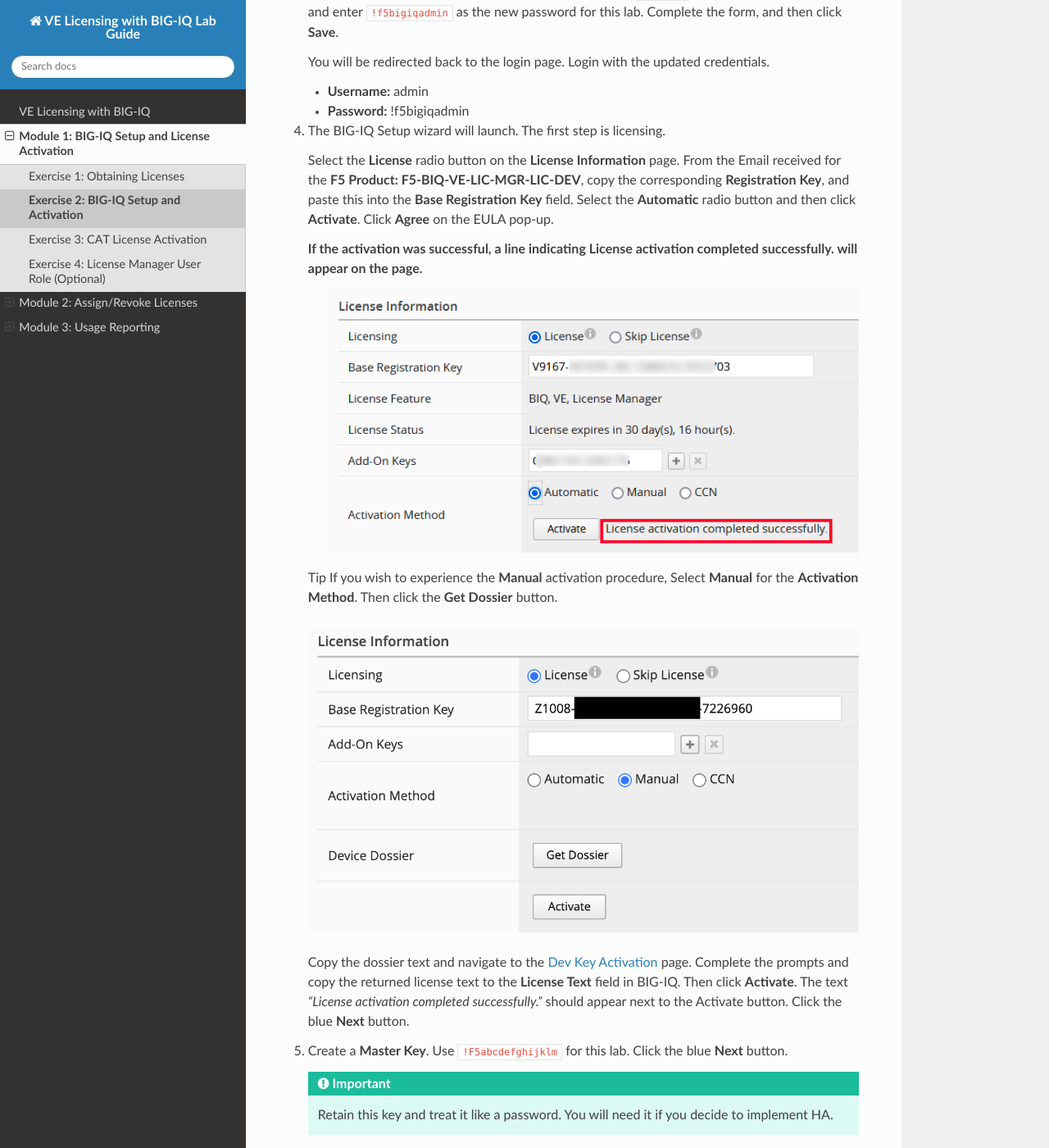
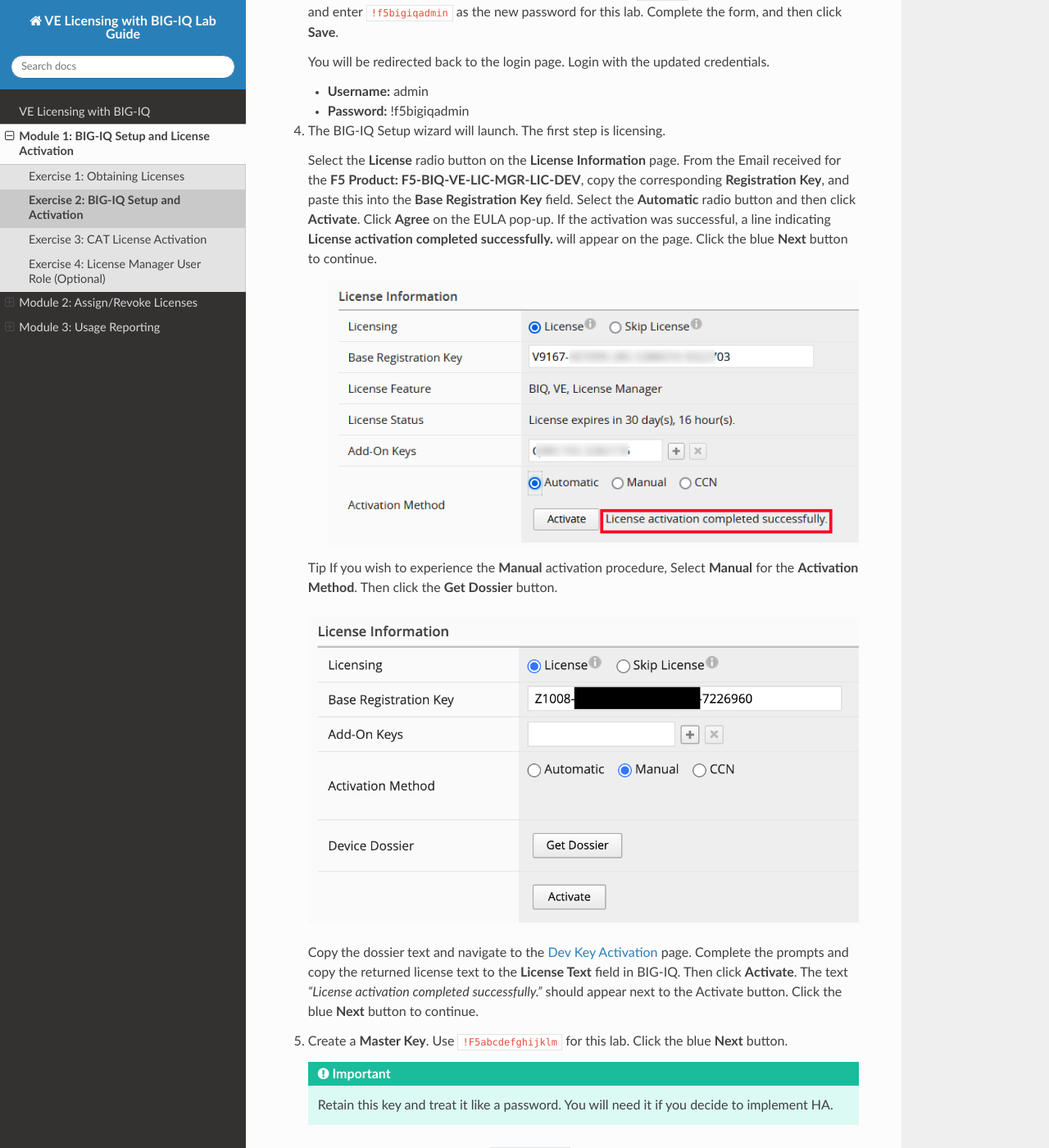
Before and after one commit to marcopaulo42/BIG-IQ-licensing-lab-guide, a Sphinx documentation site: the page built from docs/licensing/bigiq.rst, in a window 1280 px wide and 1400 px high, scrolled down 792 px. Shown: the whole window at 82% size. Built offline with Sphinx 7.4.7 and the Read the Docs theme 2.0.0, drawn with Linux system fonts in a browser that asks for light colours.

Commit message:
Update bigiq.rst

```diff
--- a/docs/licensing/bigiq.rst
+++ b/docs/licensing/bigiq.rst
@@ -25,8 +25,9 @@
    Select the **License** radio button on the **License Information** page.
    From the Email received for the **F5 Product: F5-BIQ-VE-LIC-MGR-LIC-DEV**, copy the corresponding **Registration Key**, and paste this into the **Base Registration Key** field.
    Select the **Automatic** radio button and then click **Activate**. Click **Agree** on the EULA pop-up.
+   If the activation was successful, a line indicating **License activation completed successfully.** will appear on the page.
+   Click the blue **Next** button to continue.
 
-   If the activation was successful, a line indicating **License activation completed successfully.** will appear on the page.
     .. image:: ../images/big-iq-lic-auto.png
 
 
@@ -39,7 +40,7 @@
    Copy the dossier text and navigate to the `Dev Key Activation <https://license.f5net.com/license/dossier.jsp>`_ page.
    Complete the prompts and copy the returned license text to the **License Text** field in BIG-IQ. Then click
    **Activate**. The text *"License activation completed successfully."* should appear next to the Activate button.
-   Click the blue **Next** button.
+   Click the blue **Next** button to continue.
 
 #. Create a **Master Key**. Use ``!F5abcdefghijklm`` for this lab. Click the blue **Next** button.
 
```
